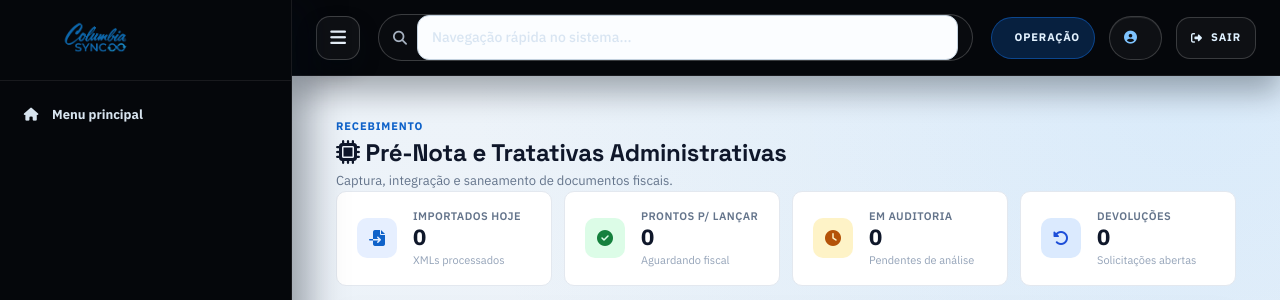
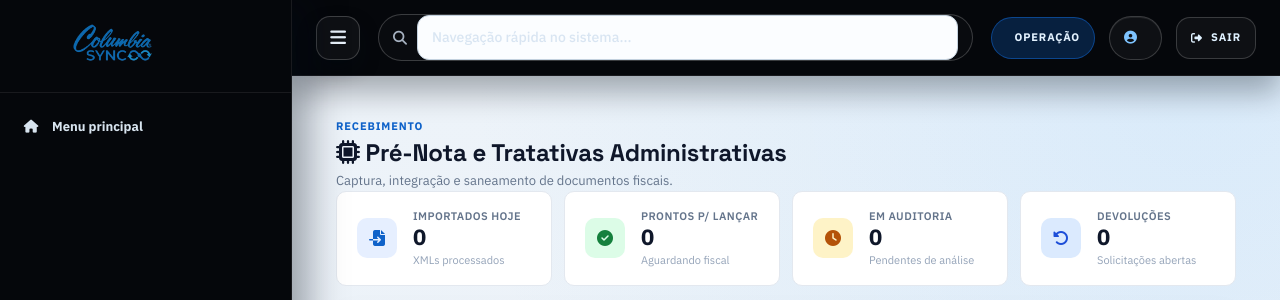
Before and after one commit to felipefazevedo24/conferencia_system, a Flask app: template templates/admin.html in a window 1280 px wide. Shown: the top 300 px of the page. Run offline with Flask 3, Linux system fonts and the light colour scheme; the template is opened without the code that fills it, so the values that code supplies are empty; some libraries are stand-ins or nearby versions.

Commit message:
Aumenta logo e fixa rolagem do shell por viewport

```diff
--- a/static/css/ui_erp.css
+++ b/static/css/ui_erp.css
@@ -107,7 +107,7 @@ body {
 #wrapper {
     position: relative;
     display: flex;
-    min-height: 100vh;
+    height: 100vh;
     width: 100vw;
     overflow: hidden;
     background:
@@ -132,8 +132,10 @@ body {
 }
 
 #sidebar-wrapper {
-    position: relative;
+    position: sticky;
+    top: 0;
     z-index: 1500;
+    height: 100vh;
     width: var(--sidebar-width);
     min-width: var(--sidebar-width);
     display: flex;
@@ -169,8 +171,8 @@ body {
 }
 
 .brand-logo-mask {
-    width: 158px;
-    height: 44px;
+    width: 192px;
+    height: 56px;
     background: url('/static/columbia_sync_logo_v2.png') center / contain no-repeat;
     flex-shrink: 0;
 }
@@ -232,6 +234,7 @@ body {
 
 .sidebar-scroll {
     flex: 1;
+    min-height: 0;
     overflow-y: auto;
     padding: 12px 10px 14px;
 }
@@ -520,6 +523,7 @@ a:hover {
 
 #page-content-wrapper {
     min-width: 0;
+    height: 100vh;
     flex: 1;
     display: flex;
     flex-direction: column;
@@ -1204,6 +1208,7 @@ code {
 
 .content-body {
     flex: 1;
+    min-height: 0;
     overflow-y: auto;
     padding: 22px 24px 10px;
     display: grid;
```
